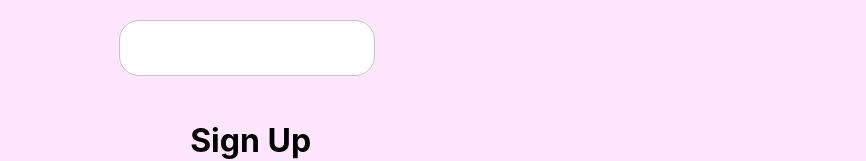
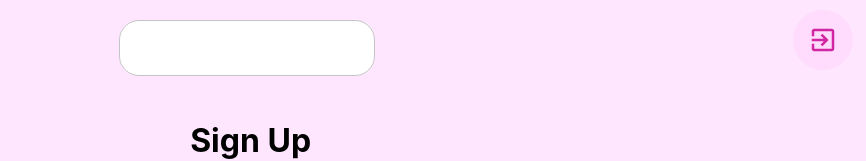
Before and after one commit to DavidSMoyer/SD260-Self-Directed, a React (Create React App) app: page /signup in a window 1280 px wide. Shown: the top 161 px of the page, without its empty margins (393-1259 px from the left). Built offline with nearby package versions, Linux system fonts and the light colour scheme.

Commit message:
Signup and login redirect to home. Added logout button.

```diff
--- a/src/App.css
+++ b/src/App.css
@@ -233,3 +233,23 @@ div.small-avatar {
 div.form-alert {
   background-color: rgb(253, 194, 194);
 }
+
+button.logout {
+  position: absolute;
+  left: 95%;
+  top: 5%;
+  width: 60px;
+  height: 60px;
+  background-color: #ffdbfd;
+  color: #d126a1;
+  z-index: 10;
+  transform: translate(-50%, -50%);
+}
+
+button.logout:hover {
+  background-color: #eecfec;
+}
+
+.logout .MuiSvgIcon-root {
+  font-size: 30px;
+}
--- a/src/App.js
+++ b/src/App.js
@@ -1,7 +1,8 @@
 import './App.css';
 import {Route, Switch, useHistory} from 'react-router-dom';
+import ExitToAppIcon from '@material-ui/icons/ExitToApp';
 import Navbar from './Navbar.js';
-import {TextField} from '@material-ui/core';
+import {TextField, IconButton} from '@material-ui/core';
 import {useState, useEffect} from 'react';
 import Post from './Post.js';
 import PostList from './PostList.js';
@@ -32,6 +33,12 @@ function App() {
       }
     }
   }, []);
+
+  const logout = (e) => {
+    setUser(null);
+    localStorage.removeItem('auto-login');
+    history.push("/login");
+  }
 
 
   const postList = [
@@ -81,6 +88,9 @@ function App() {
       <form className="search" onSubmit={search}>
         <TextField value={query} onChange={(e) => setQuery(e.target.value)} variant="outlined" className="search-field" />
       </form>
+      <IconButton color="primary" className="logout" onClick={logout}>
+        <ExitToAppIcon />
+      </IconButton>
       <div className="layout-grid">
       <NotRoute path={["/login","/signup"]} replace="true">
         <Navbar />
--- a/src/Login.js
+++ b/src/Login.js
@@ -1,6 +1,6 @@
-import {TextField, InputAdornment, Button} from '@material-ui/core';
+import {TextField, InputAdornment} from '@material-ui/core';
 import VisibilityOffIcon from '@material-ui/icons/VisibilityOff';
-import {Link} from 'react-router-dom';
+import {Link, useHistory} from 'react-router-dom';
 import {useState} from 'react';
 import {compare} from 'bcryptjs';
 import {Alert, AlertTitle} from '@material-ui/lab';
@@ -9,6 +9,7 @@ function Login({login}) {
   const [error, setError] = useState("");
   const [name, setName] = useState("");
   const [password, setPassword] = useState("");
+  const history = useHistory();
 
   const submit = async (e) => {
     e.preventDefault();
@@ -21,6 +22,7 @@ function Login({login}) {
       login(user);
       const expire = Date.now() + (24 * 60 * 60 * 1000 * 7);
       localStorage.setItem("auto-login", JSON.stringify({expire, user}));
+      history.push("/");
       return;
     }
     setError("That username and password combination does not exist.");
--- a/src/Signup.js
+++ b/src/Signup.js
@@ -1,7 +1,7 @@
 import {TextField, InputAdornment} from '@material-ui/core';
 import {Alert, AlertTitle} from '@material-ui/lab';
 import VisibilityOffIcon from '@material-ui/icons/VisibilityOff';
-import {Link} from 'react-router-dom';
+import {Link, useHistory} from 'react-router-dom';
 import {useState} from 'react';
 import {hashSync} from 'bcryptjs';
 
@@ -13,6 +13,7 @@ function Signup({login}) {
   const [password, setPassword] = useState("");
   const [confirm, setConfirm] = useState("");
   const [errors, setErrors] = useState([]);
+  const history = useHistory();
 
   const signIn = async (e) => {
     e.preventDefault();
@@ -51,6 +52,7 @@ function Signup({login}) {
       login(userResponse);
       const expire = Date.now() + (24 * 60 * 60 * 1000 * 7);
       localStorage.setItem("auto-login", JSON.stringify({expire, user: userResponse}));
+      history.push("/");
     } else {
       setErrors(["Something went wrong."]);
     }
```
